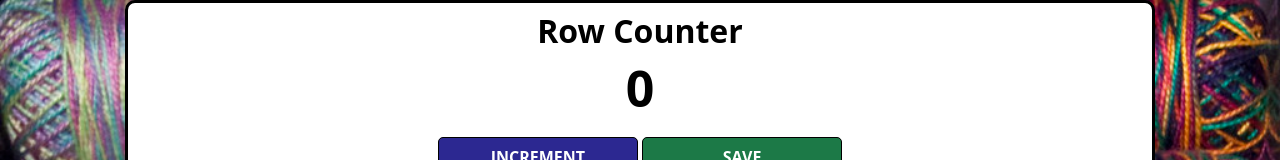
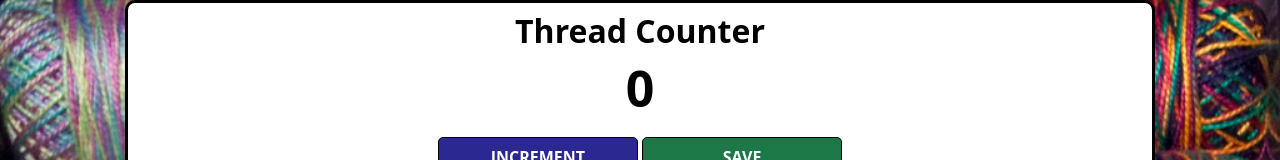
Before and after one commit to sulemanjamali/samplerepo2, a website built with Vite: page index.html in a window 1280 px wide. Shown: the top 160 px of the page. Built offline with nearby package versions, Linux system fonts and the light colour scheme.

Commit message:
Updated index.html
Changed row counter to thread counter. Just text change.

```diff
--- a/index.html
+++ b/index.html
@@ -4,7 +4,7 @@
     </head>
     <body>
         <div class="container">
-            <h1>Row Counter</h1>
+            <h1>Thread Counter</h1>
             <h2 id="count-el">0</h2>
             <button id="increment-btn" onclick="increment()">INCREMENT</button>
             <button id="save-btn" onclick="save()">SAVE</button>
```
